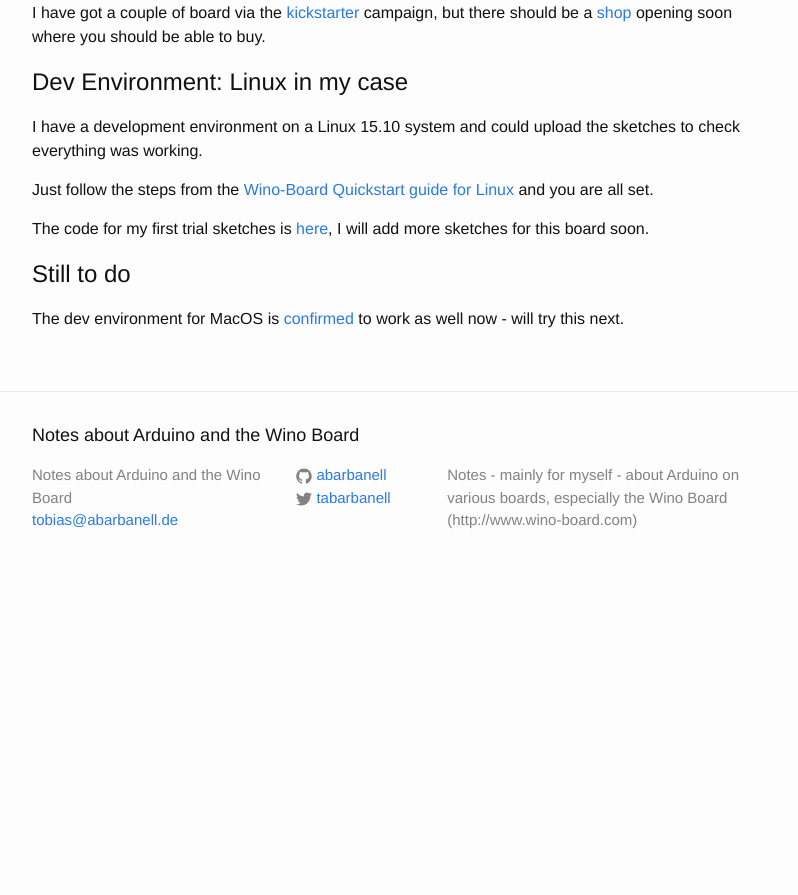
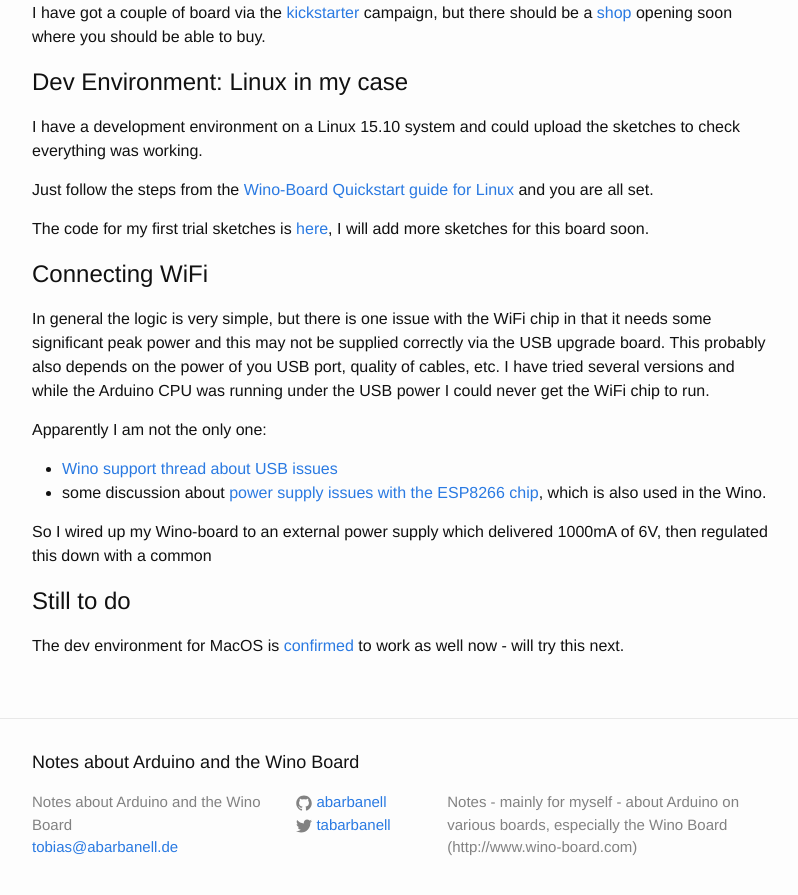
Before and after one commit to abarbanell/arduino-wino, a Jekyll site: the page built from _posts/2015-11-14-wino-startup.md, in a window 1280 px wide and 900 px high, scrolled down 754 px. Shown: the top 895 px of the window, without its empty margins (238-1036 px from the left). Built offline with Jekyll 4.4.1, drawn with Linux system fonts in a browser that asks for light colours; before the commit the page ends 1346 px from its top, so only the background shows below that; some of the changed text lies outside the part shown.

Commit message:
more posts

```diff
--- a/_posts/2015-11-05-wino-unbox.md
+++ b/_posts/2015-11-14-wino-startup.md
@@ -1,7 +1,8 @@
 ---
 layout: post
 title: "Arduino -  bringing a Wino Board to life"
-description: ""
+date:   2015-11-14 21:42:30
+description: "How to get a wino-board up and running"
 category: Arduino
 tags: [Arduino, IoT, Linux]
 ---
@@ -42,6 +43,15 @@
 The code for my first trial sketches is [here](https://github.com/abarbanell/arduino-wino), I will add more
 sketches for this board soon.
 
+# Connecting WiFi
+
+In general the logic is very simple, but there is one issue with the WiFi chip in that it needs some significant peak power and this may not be supplied correctly via the USB upgrade board. This probably also depends on the power of you USB port, quality of cables, etc. I have tried several versions and while the Arduino CPU was running under the USB power I could never get the WiFi chip to run.
+
+Apparently I am not the only one:
+- [Wino support thread about USB issues](http://wino-board.com/index.php/en/forum/hardware/29-usb-connection-issues?start=18#189)
+- some discussion about [power supply issues with the ESP8266 chip](http://internetofhomethings.com/homethings/?p=396), which is also used in the Wino.
+
+So I wired up my Wino-board to an external power supply which delivered 1000mA of 6V, then regulated this down with a common
 # Still to do
 
 The dev environment for MacOS is [confirmed](http://www.wino-board.com/index.php/de/forum/software/9-howto-install-the-wino-board-addin-at-linux?start=18) to work as well now - will try this next.
```
Also changed, not shown: _posts/2015-11-14-wino-power.md (added, +52 -0 lines), img/wino-power.jpg (added).
